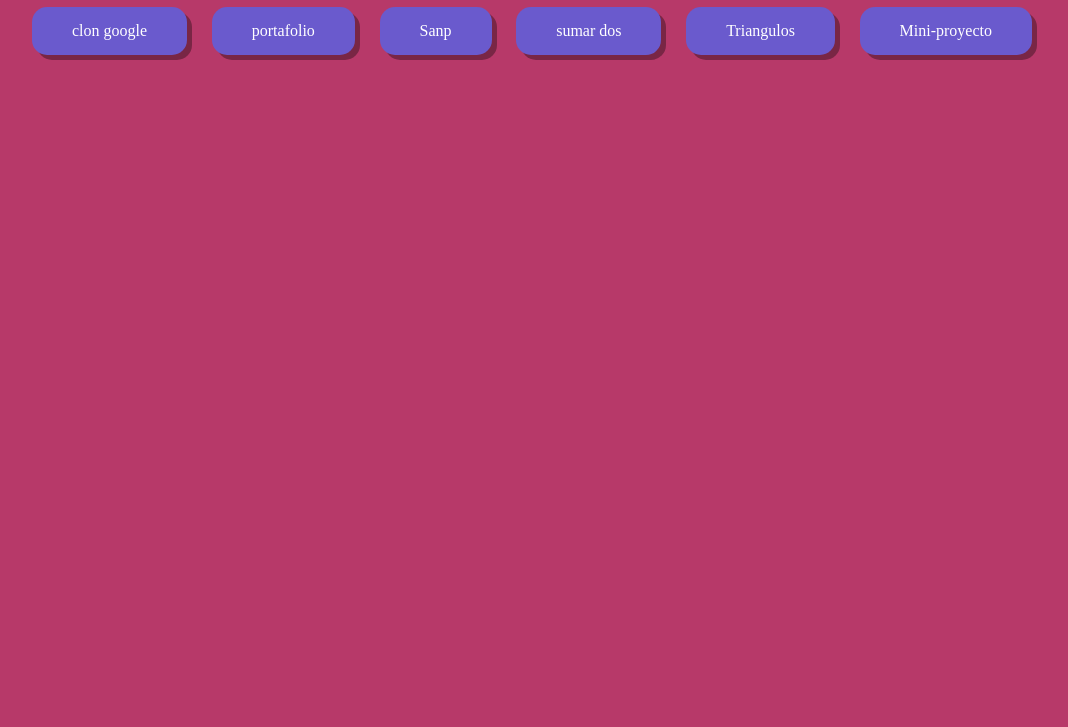
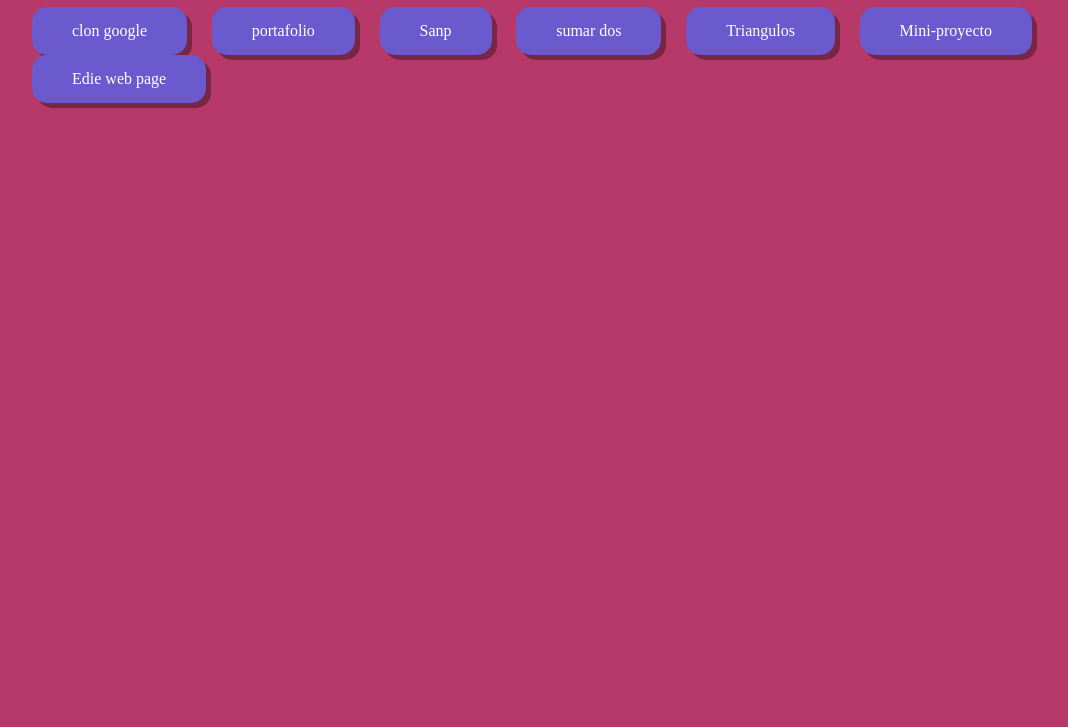
Before and after one commit to gerasmurx/paginasweb1, a plain HTML site: page index.html in a window 1280 px wide. Shown: the part 73-800 px from the top of the page, without its empty margins (108-1176 px from the left). Drawn offline with nearby package versions, Linux system fonts and the light colour scheme.

Commit message:
agregre boton para pafgina de edie

```diff
--- a/index.html
+++ b/index.html
@@ -45,6 +45,7 @@
         <a href="./sumardos/index.html">sumar dos</a>
         <a href="./Triangulos/index.html">Triangulos</a>
         <a href="./Miniprotectos/index.html">Mini-proyecto</a>
+        <a href="./Edie/index.html">Edie web page</a>
     </main>
 </body>
 </html>
```
